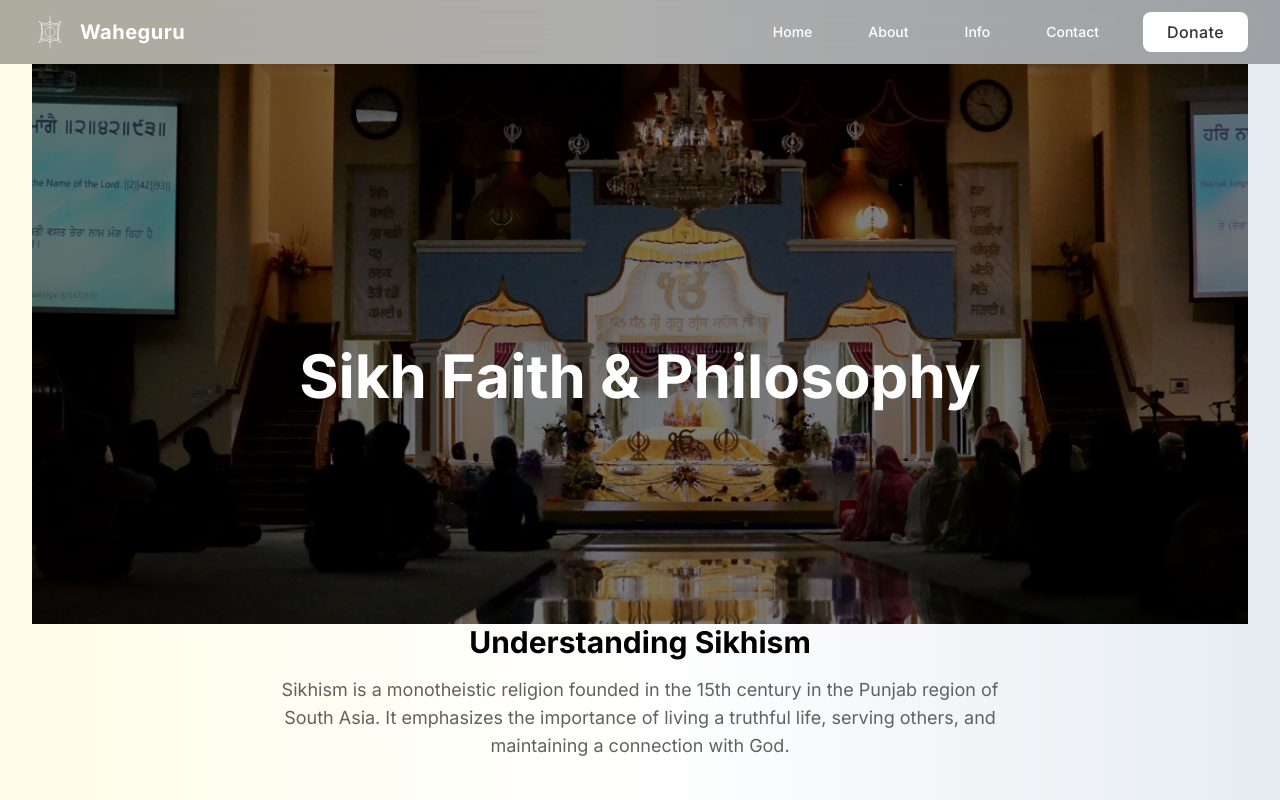
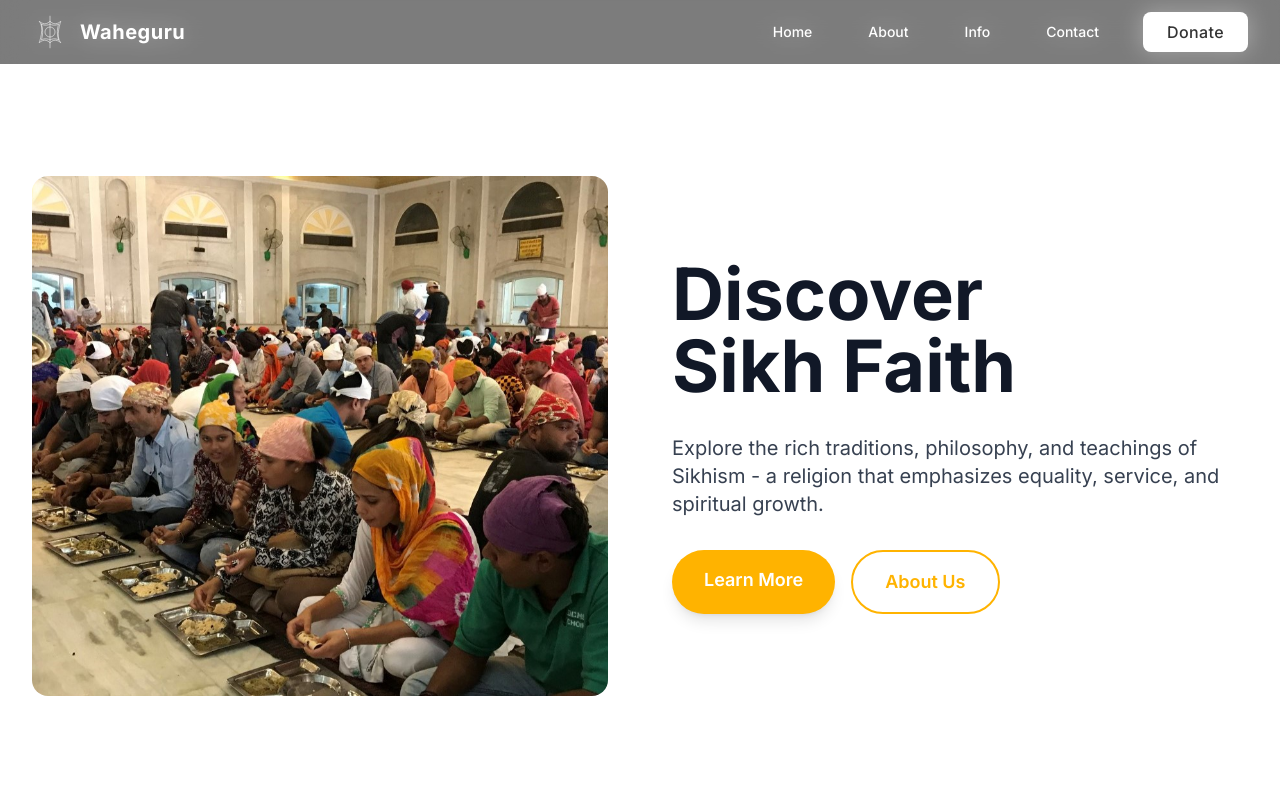
Before and after one commit to Red-Hibbert-Group/Waheguru, a Next.js app: page /faith in a window 1280 px wide. Shown: the top 800 px of the page. Built offline with nearby package versions, Linux system fonts and the light colour scheme.

Commit message:
Fixed a page

```diff
--- a/src/app/faith/page.tsx
+++ b/src/app/faith/page.tsx
@@ -1,6 +1,10 @@
+'use client'
+
 import Image from 'next/image'
 import Link from 'next/link'
+import { motion } from 'framer-motion'
 import Logo from '@/components/Logo'
+import Header from '@/components/Header'
 
 const pillars = [
   {
@@ -58,25 +62,67 @@ const philosophy = [
 
 export default function FaithPage() {
   return (
-    <div className="min-h-screen bg-gradient-to-r from-primary-50 via-neutral-50 to-secondary-50">
-      {/* Remove navigation section */}
-      <div className="max-w-7xl mx-auto px-4 sm:px-6 lg:px-8 py-16">
+    <div className="min-h-screen bg-white">
+      <Header />
+
       {/* Hero Section */}
-        <div className="relative h-[60vh] md:h-[70vh] w-full">
+      <div className="relative min-h-[90vh] w-full pt-32">
+        <div className="max-w-7xl mx-auto px-4 sm:px-6 lg:px-8 w-full">
+          <div className="grid md:grid-cols-2 gap-16 items-center py-12">
+            {/* Left side - Image */}
+            <motion.div
+              initial={{ opacity: 0, x: -20 }}
+              animate={{ opacity: 1, x: 0 }}
+              transition={{ duration: 0.8 }}
+              className="relative h-[65vh] rounded-2xl overflow-hidden"
+            >
               <Image
-            src="/images/667c8ef5919336892cfe67e2_Main.jpg"
-            alt="Sikh Faith"
+                src="/images/667e0685d321a59a71c14292_IMG_1792-Large.jpg"
+                alt="Sikh Traditions"
                 fill
                 className="object-cover"
                 priority
               />
-          <div className="absolute inset-0 bg-black bg-opacity-50 flex items-center justify-center">
-            <h1 className="text-4xl md:text-6xl font-bold text-white text-center px-4 mt-16">
-              Sikh Faith & Philosophy
+            </motion.div>
+
+            {/* Right side - Text content */}
+            <motion.div
+              initial={{ opacity: 0, x: 20 }}
+              animate={{ opacity: 1, x: 0 }}
+              transition={{ duration: 0.8, delay: 0.2 }}
+              className="text-left space-y-8"
+            >
+              <h1 className="text-5xl md:text-7xl font-bold text-gray-900">
+                Discover<br />Sikh Faith
               </h1>
+              <p className="text-xl text-gray-700 max-w-xl">
+                Explore the rich traditions, philosophy, and teachings of Sikhism -
+                a religion that emphasizes equality, service, and spiritual growth.
+              </p>
+              <div className="flex gap-4">
+                <Link
+                  href="/contact"
+                  className="inline-block bg-primary-600 text-white px-8 py-4 rounded-full
+                  font-semibold text-lg hover:bg-primary-700 transition-colors duration-200
+                  shadow-lg hover:shadow-xl"
+                >
+                  Learn More
+                </Link>
+                <Link
+                  href="/about"
+                  className="inline-block bg-transparent border-2 border-primary-600 text-primary-600
+                  px-8 py-4 rounded-full font-semibold text-lg hover:bg-primary-50
+                  transition-colors duration-200"
+                >
+                  About Us
+                </Link>
+              </div>
+            </motion.div>
+          </div>
         </div>
       </div>
 
+      <div className="max-w-7xl mx-auto px-4 sm:px-6 lg:px-8 py-20">
         {/* Introduction */}
         <div className="text-center mb-16">
           <h2 className="text-3xl font-bold mb-4">Understanding Sikhism</h2>
```
Lines whose indentation alone changed are shown as unchanged.
